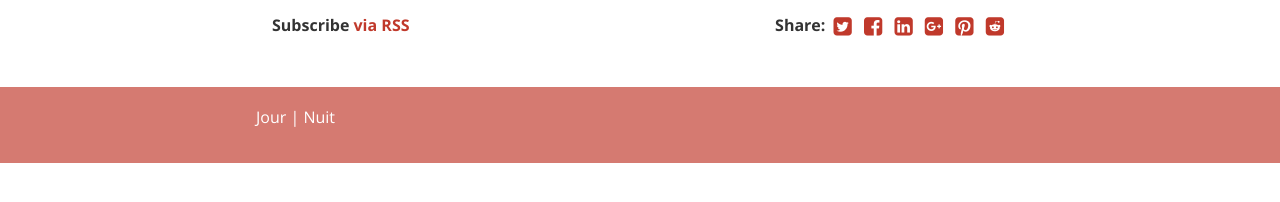
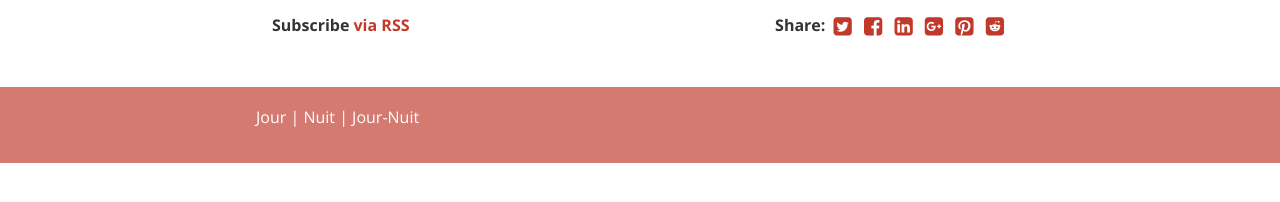
Before and after one commit to thiesgehrmann/heijmans-gehrmann, a Jekyll site: the page built from _posts/2015-04-18-dummy.md, in a window 1280 px wide. Shown: the part 664-866 px from the top of the page. Built offline with Jekyll 4.4.1, drawn with Linux system fonts in a browser that asks for light colours; nearby versions of some CDN libraries.

Commit message:
Update footer.html

```diff
--- a/_includes/footer.html
+++ b/_includes/footer.html
@@ -6,7 +6,8 @@
         <a href="{{page.name}}?t=night">Night</a>
     {% else %}
         <a href="{{page.name}}?t=day">Jour</a> |
-        <a href="{{page.name}}?t=night">Nuit</a>
+        <a href="{{page.name}}?t=night">Nuit</a> |
+        <a href="https://www.youtube.com/watch?v=Pr8ETbGz35Q">Jour-Nuit</a>
     {% endif %}
 
     <br/>
```
